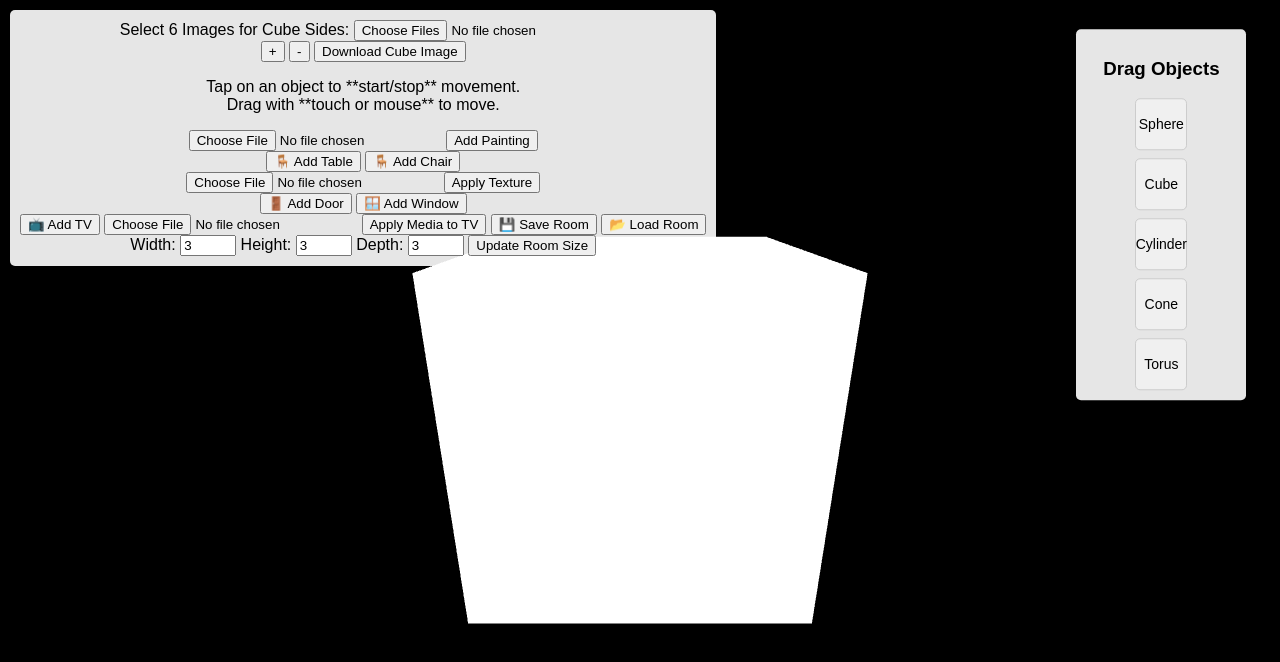
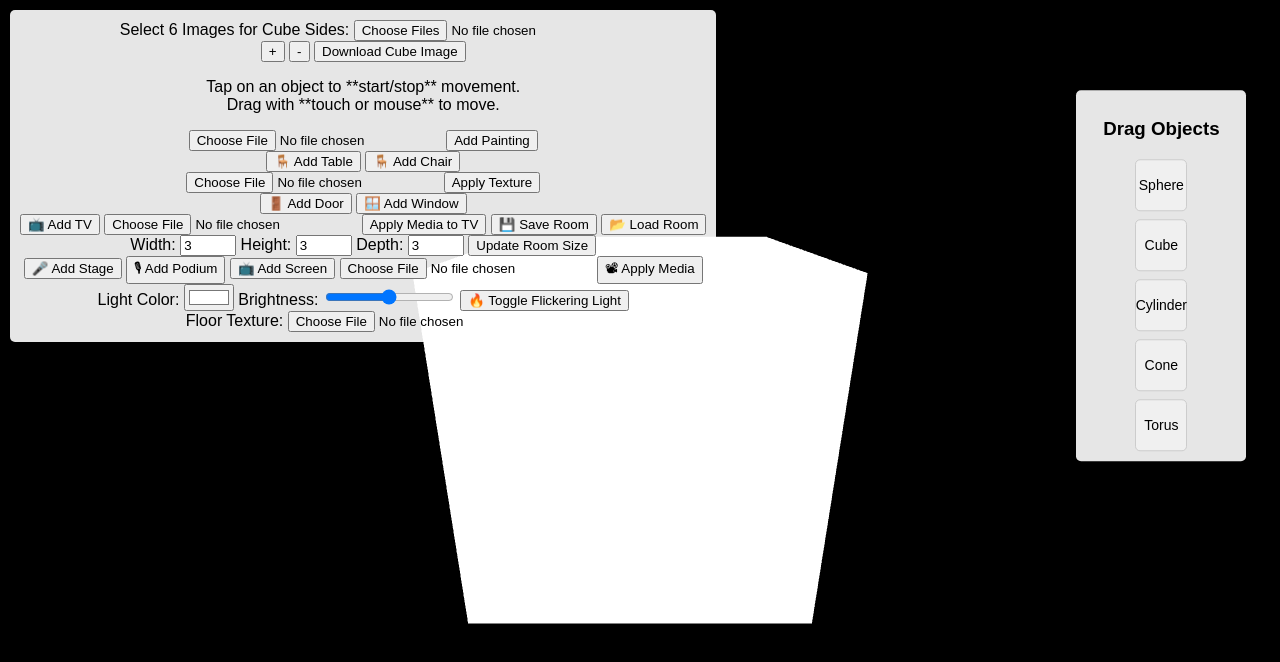
Before and after one commit to Vardhan-IT/cube-1, a plain HTML site: page index.html in a window 1280 px wide. Drawn offline with nearby package versions, Linux system fonts and the light colour scheme; no server answers; animation ran at ten frames a second.

Commit message:
Update index.html

```diff
--- a/index.html
+++ b/index.html
@@ -46,6 +46,27 @@
     <input type="number" id="roomDepth" min="2" max="10" value="3">
     <button id="updateRoomSize">Update Room Size</button>
 </div>
+<div id="eventControls">
+    <button id="addStage">🎤 Add Stage</button>
+    <button id="addPodium">🎙 Add Podium</button>
+    <button id="addScreen">📺 Add Screen</button>
+    <input type="file" id="screenUpload" accept="image/*, video/*">
+    <button id="applyScreenMedia">📽 Apply Media</button>
+</div>
+<div id="lightingControls">
+    <label>Light Color:</label>
+    <input type="color" id="lightColor" value="#ffffff">
+
+    <label>Brightness:</label>
+    <input type="range" id="lightIntensity" min="0" max="2" step="0.1" value="1">
+
+    <button id="toggleFlicker">🔥 Toggle Flickering Light</button>
+</div>
+<div id="venueControls">
+    <label>Floor Texture:</label>
+    <input type="file" id="floorTextureUpload" accept="image/*">
+</div>
+
 </div>
 
 
```
